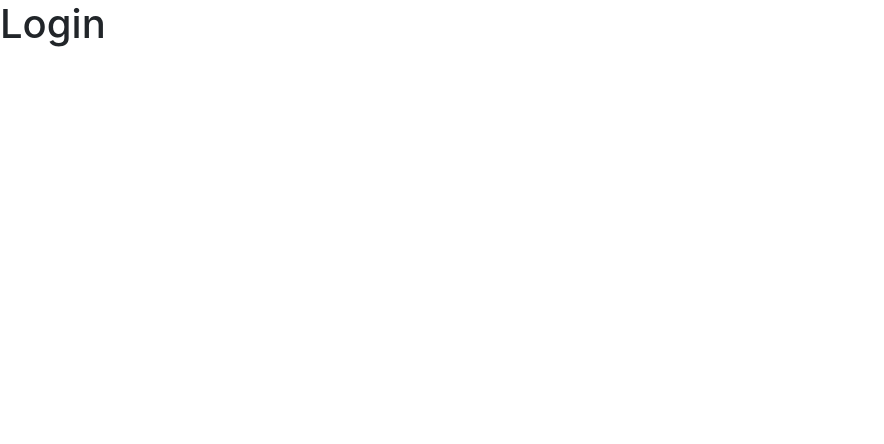
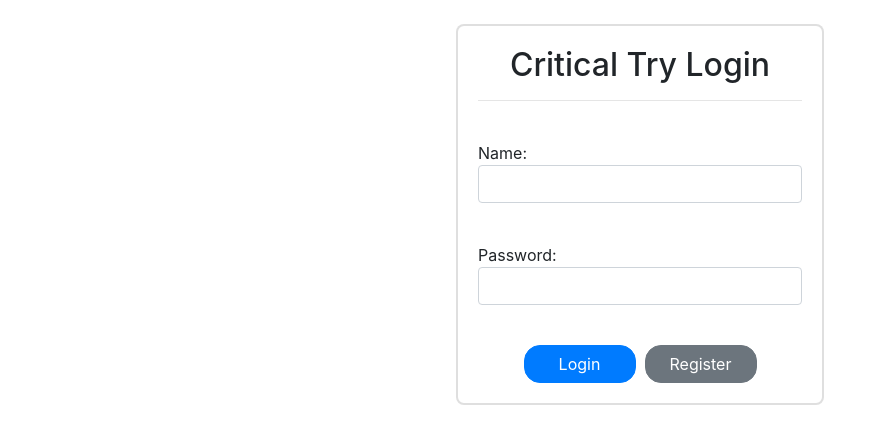
Before and after one commit to josephhighe/CriticalTry_Development, a React (Create React App) app in the folder criticaltryapp/: page /login in a window 1280 px wide. Shown: the top 444 px of the page, without its empty margins (0-884 px from the left). Built offline with nearby package versions, Linux system fonts and the light colour scheme.

Commit message:
Adds input fields for login page

```diff
--- /dev/null
+++ b/criticaltryapp/src/components/LoginComponent.js
@@ -0,0 +1,44 @@
+import React, { Component } from "react";
+import "../styles/LoginComponent.css";
+
+class LoginComponent extends Component {
+  state = {};
+  render() {
+    const inputClass = "form-control";
+    const formGroupClass = "form-group";
+    const formClass = "card login-card " + this.props.className;
+
+    return (
+      <form className={formClass}>
+        <div className="card-body">
+          <h2>Critical Try Login</h2>
+          <hr />
+          <br />
+          <div className={formGroupClass}>
+            <label className="compact" for="usr">
+              Name:
+            </label>
+            <input type="text" className={inputClass} id="usr" />
+          </div>
+          <br />
+          <div className={formGroupClass}>
+            <label className="compact" for="pwd">
+              Password:
+            </label>
+            <input type="password" className={inputClass} id="pwd" />
+          </div>
+          <br />
+          <button id="login-btn" className="btn btn-primary">
+            Login
+          </button>
+          &nbsp;&nbsp;
+          <button id="register-btn" className="btn btn-secondary">
+            Register
+          </button>
+        </div>
+      </form>
+    );
+  }
+}
+
+export default LoginComponent;
--- a/criticaltryapp/src/pages/LandingPage.js
+++ b/criticaltryapp/src/pages/LandingPage.js
@@ -6,11 +6,13 @@ class LandingPage extends Component {
 
   render() {
     return (
-      <div>
+      <div className="text-center">
         <h1>This is the landing page for our dope ass website</h1>
         <br />
-        <Link to="/login">
-          <button>Click to login</button>
+        <Link to="/login" className="center-block">
+          <button className="btn btn-primary btn-xl text-uppercase center-block">
+            Click to login
+          </button>
         </Link>
       </div>
     );
--- a/criticaltryapp/src/pages/LoginPage.js
+++ b/criticaltryapp/src/pages/LoginPage.js
@@ -1,9 +1,16 @@
 import React, { Component } from "react";
+import LoginComponent from "../components/LoginComponent";
 
 class LoginPage extends Component {
   state = {};
+
   render() {
-    return <h1>Login</h1>;
+    return (
+      <div className="text-center">
+        <br />
+        <LoginComponent className="center" />
+      </div>
+    );
   }
 }
 
--- /dev/null
+++ b/criticaltryapp/src/styles/LoginComponent.css
@@ -0,0 +1,19 @@
+.card.login-card {
+  width: 23rem;
+  border: 2px solid rgba(0, 0, 0, 0.125);
+  border-radius: 0.5rem;
+}
+
+.form-group {
+  text-align: left;
+}
+
+label.compact {
+  margin-bottom: 0;
+}
+
+#login-btn,
+#register-btn {
+  border-radius: 1rem;
+  width: 7rem;
+}
```
